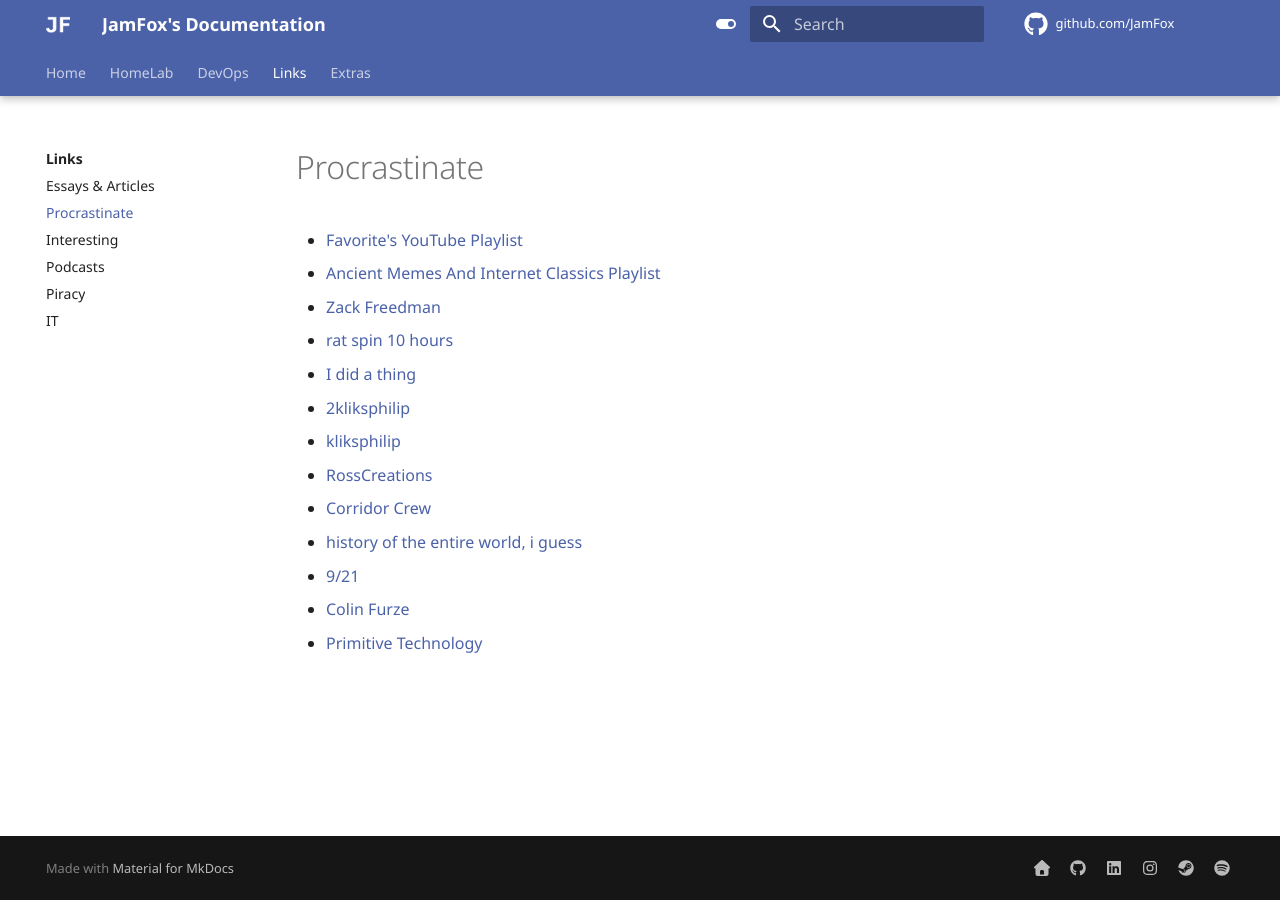
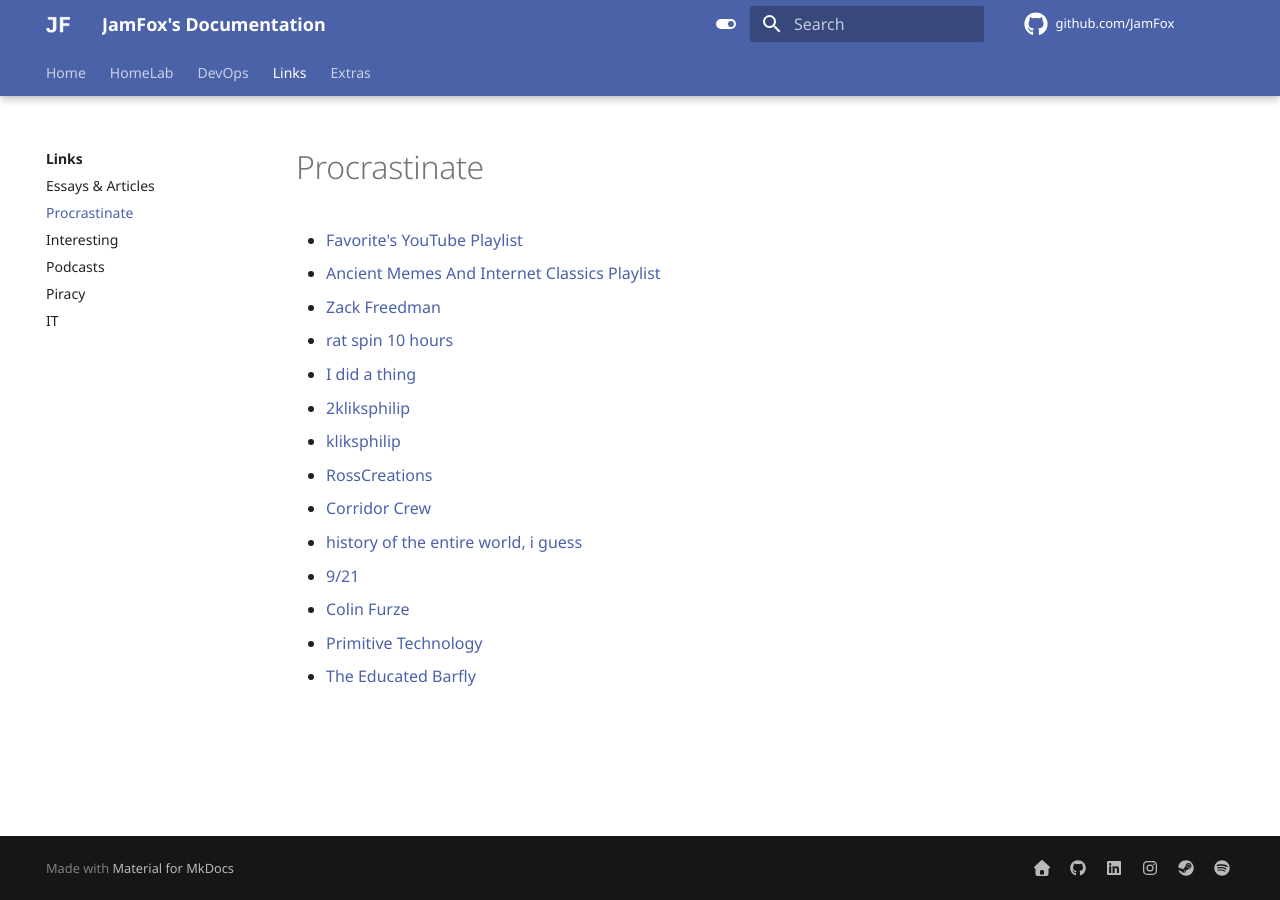
Before and after one commit to JamFox/docs.jamfox.dev, an MkDocs documentation site: the page built from docs/content/links/procrastinate.md, in a window 1280 px wide. Built offline with MkDocs 1.6.1 and Material for MkDocs 9.7.7, drawn with Linux system fonts in a browser that asks for light colours; comment, search, counter and statistics services are not loaded.

Commit message:
add barfly

```diff
--- a/docs/content/links/procrastinate.md
+++ b/docs/content/links/procrastinate.md
@@ -15,3 +15,4 @@ title: "Procrastinate"
 - [9/21](https://www.youtube.com/watch?v=kPwG6L73-VU&list=PLhT8ACQdPzpwkpvnvvPf6jCfWxEPmn-Kk)
 - [Colin Furze](https://www.youtube.com/c/colinfurze)
 - [Primitive Technology](https://www.youtube.com/channel/UCAL3JXZSzSm8AlZyD3nQdBA)
+- [The Educated Barfly](https://www.youtube.com/c/TheEducatedBarfly)
```
